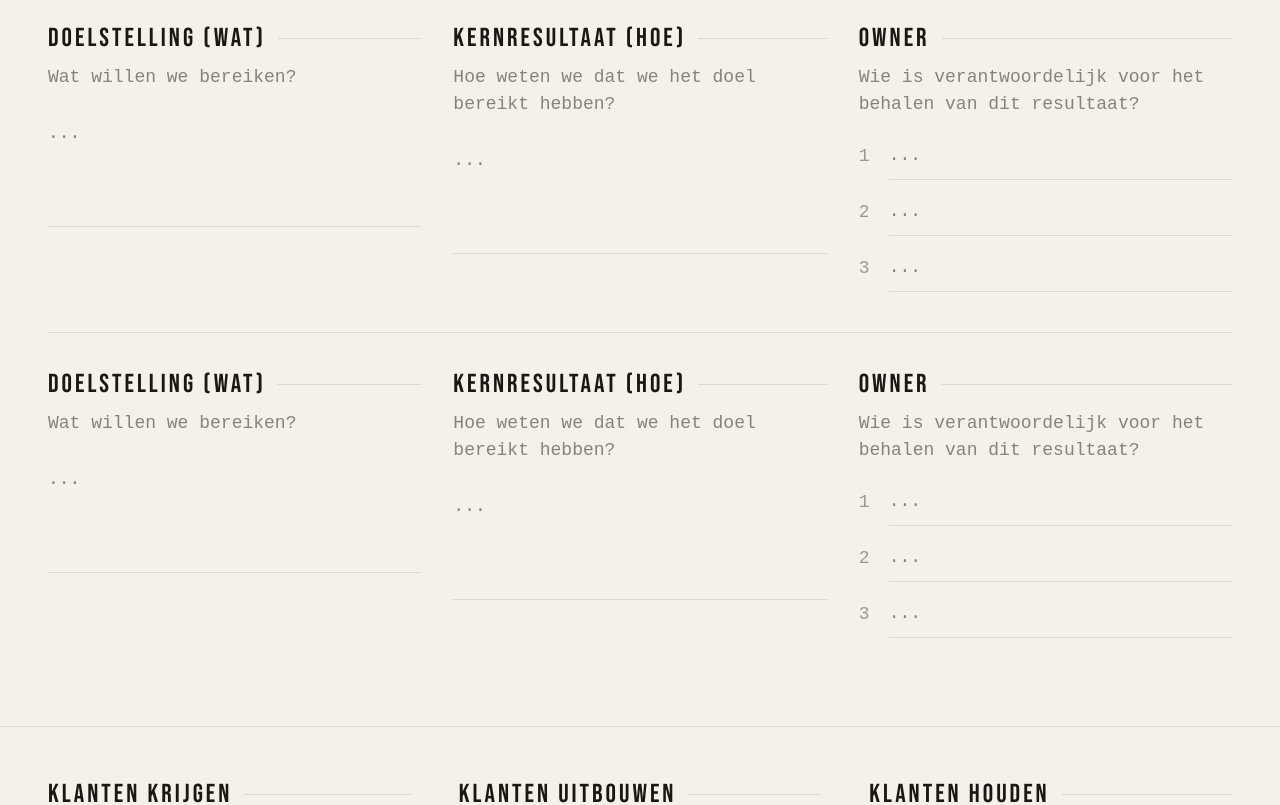
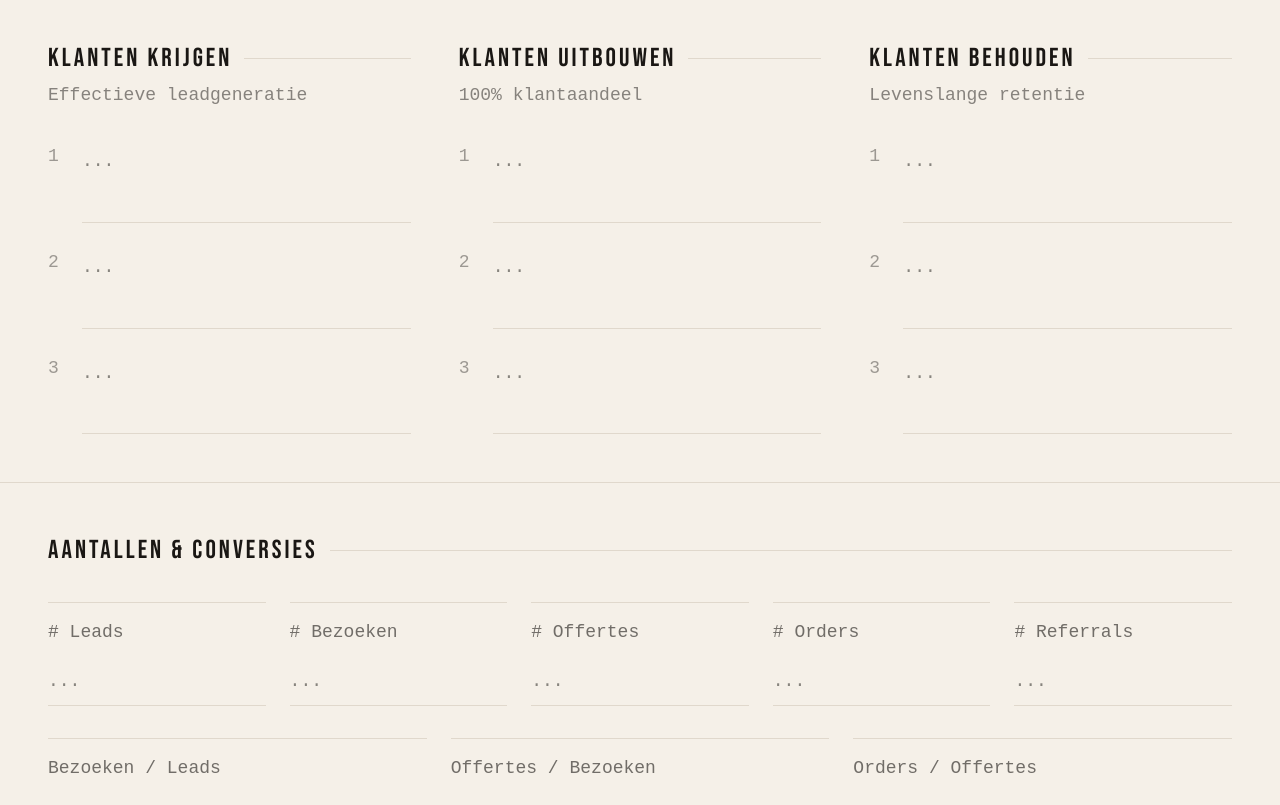
Before and after one commit to arnoceo-ops/arno-blog, a Next.js app: page /canvas/uitvoering in a window 1280 px wide. Shown: the part 1660-2465 px from the top of the page. Built offline with nearby package versions, Linux system fonts and the light colour scheme; no server answers.

Commit message:
fix: OKR kolommen 3 velden elk, OWNER (WIE), BEHOUDEN, conversie labels, KWARTAALTHEMA mono 18px

```diff
--- a/app/canvas/mensen/page.tsx
+++ b/app/canvas/mensen/page.tsx
@@ -206,7 +206,7 @@ export default function MensenPage() {
         <div style={{ ...s.groupLabel, marginTop: '48px' }}>
           BENODIGDE CAPACITEIT
           {/* fix 9: subtekst monospace 18px */}
-          <span style={{ ...MONO_SUB, marginBottom: 0, fontSize: '15px' }}>Hoeveel verkopers hebben we nodig om het jaardoel te halen?</span>
+          <span style={{ ...MONO_SUB, marginBottom: 0 }}>Hoeveel verkopers hebben we nodig om het jaardoel te halen?</span>
           <span style={LINE} />
         </div>
         <div style={{ display: 'grid', gridTemplateColumns: '1fr 1fr', gap: '48px' }}>
--- a/app/canvas/uitvoering/page.tsx
+++ b/app/canvas/uitvoering/page.tsx
@@ -40,9 +40,9 @@ const ALL_FIELDS: FieldDef[] = [
   { id: 'numbers_offertes', label: '# Offertes', sub: '', type: 'input' },
   { id: 'numbers_orders', label: '# Orders', sub: '', type: 'input' },
   { id: 'numbers_referrals', label: '# Referrals', sub: '', type: 'input' },
-  { id: 'conversie_leads_bezoeken', label: 'Leads → Bezoeken', sub: '', type: 'input' },
-  { id: 'conversie_bezoeken_offertes', label: 'Bezoeken → Offertes', sub: '', type: 'input' },
-  { id: 'conversie_offertes_orders', label: 'Offertes → Orders', sub: '', type: 'input' },
+  { id: 'conversie_leads_bezoeken', label: 'Bezoeken / Leads', sub: '', type: 'input' },
+  { id: 'conversie_bezoeken_offertes', label: 'Offertes / Bezoeken', sub: '', type: 'input' },
+  { id: 'conversie_offertes_orders', label: 'Orders / Offertes', sub: '', type: 'input' },
   { id: 'wensenlijst', label: 'WENSENLIJST', sub: "Nieuwe Logo's (Olifanten)", type: 'textarea' },
   { id: 'kpi_verkoopcyclus', label: 'Verkoopcyclus', sub: 'Doorlooptijd', type: 'input' },
   { id: 'kpi_conversieratio', label: 'Conversieratio', sub: '', type: 'input' },
@@ -117,38 +117,41 @@ function Field({ id, label, sub, type, value, onChange, onBlur, feedback, loadin
   )
 }
 
-// fix 15: OKR blok met 3 invoervelden onder OWNER
-function OkrBlock({ n, fp }: { n: number; fp: (id: string) => FieldProps }) {
+// Fix 3: OKR kolom — titel Bebas 26px, subtekst Mono 18px, 3 genummerde invoervelden
+function OkrCol({ title, sub, prefix, answers, arnobotFeedback, arnobotLoading, handleChange, handleBlur, handleArnoBot }: {
+  title: string; sub: string; prefix: string
+  answers: Record<string, string>
+  arnobotFeedback: Record<string, string>
+  arnobotLoading: Record<string, boolean>
+  handleChange: (id: string, v: string) => void
+  handleBlur: (id: string) => void
+  handleArnoBot: (id: string, label: string, sub: string) => void
+}) {
   return (
-    <div style={{ borderTop: '1px solid #e0d8cc', paddingTop: '32px', marginBottom: '32px' }}>
-      <div style={{ display: 'grid', gridTemplateColumns: '1fr 1fr 1fr', gap: '32px' }}>
-        <Field {...fp(`okr_wat_${n}`)} />
-        <Field {...fp(`okr_hoe_${n}`)} />
-        {/* OWNER met 3 losse invoervelden */}
     <div>
-          <div style={s.fieldLabel}>OWNER<span style={s.fieldLabelLine} /></div>
-          <div style={MONO_SUB}>Wie is verantwoordelijk voor het behalen van dit resultaat?</div>
+      <div style={{ ...BEBAS, marginBottom: '6px', display: 'flex', alignItems: 'center', gap: '12px' }}>{title}<span style={LINE} /></div>
+      <div style={MONO_SUB}>{sub}</div>
       {[1,2,3].map(i => {
-            const id = `okr_owner_${n}_${i}`
-            const p = fp(id)
-            const hasAnswer = !!p.value.trim()
+        const id = `${prefix}_${i}`
+        const value = answers[id] || ''
+        const hasAnswer = !!value.trim()
         return (
-              <div key={id} style={{ marginBottom: '8px' }}>
-                <div style={{ display: 'grid', gridTemplateColumns: '20px 1fr', gap: '10px', alignItems: 'center' }}>
+          <div key={id} style={{ marginBottom: '12px' }}>
+            <div style={{ display: 'grid', gridTemplateColumns: '24px 1fr', gap: '10px', alignItems: 'center' }}>
               <span style={{ ...MONO18, opacity: 0.4 }}>{i}</span>
-                  <input style={s.input} value={p.value} onChange={e => p.onChange(id, e.target.value)} onBlur={() => p.onBlur(id)} placeholder="..." />
+              <input style={{ backgroundColor: 'transparent', border: 'none', borderBottom: '1px solid #e0d8cc', color: '#1a1714', fontSize: '18px', padding: '8px 0', outline: 'none', fontFamily: 'var(--font-space-mono, monospace)', width: '100%', boxSizing: 'border-box' as const }}
+                value={value} onChange={e => handleChange(id, e.target.value)} onBlur={() => handleBlur(id)} placeholder="..." />
             </div>
             {hasAnswer && (
-                  <button style={{ ...s.arnobotBtn, opacity: p.loading ? 0.4 : 0.7, marginLeft: '30px' }} onClick={() => !p.loading && p.onArnoBot(id, `Owner ${n}.${i}`, '')}>
-                    {p.loading ? '→ ARNOBOT DENKT...' : p.feedback ? '→ OPNIEUW VRAGEN' : '→ ARNOBOT'}
+              <button style={{ ...s.arnobotBtn, opacity: arnobotLoading[id] ? 0.4 : 0.7, marginLeft: '34px' }}
+                onClick={() => !arnobotLoading[id] && handleArnoBot(id, `${title} ${i}`, sub)}>
+                {arnobotLoading[id] ? '→ ARNOBOT DENKT...' : arnobotFeedback[id] ? '→ OPNIEUW VRAGEN' : '→ ARNOBOT'}
               </button>
             )}
-                {p.feedback && !p.loading && <div style={{ ...s.arnobotBox, marginLeft: '30px' }}>{p.feedback}</div>}
+            {arnobotFeedback[id] && !arnobotLoading[id] && <div style={{ ...s.arnobotBox, marginLeft: '34px' }}>{arnobotFeedback[id]}</div>}
           </div>
         )
       })}
-        </div>
-      </div>
     </div>
   )
 }
@@ -269,8 +272,7 @@ export default function UitvoeringPage() {
             const hasAnswer = !!answers[id]?.trim()
             return (
               <div key={id}>
-                {/* fix 14a: Bebas 26px */}
-                <div style={{ ...BEBAS, fontSize: '20px', marginBottom: '8px' }}>{f(id).label}</div>
+                <div style={{ ...MONO18, opacity: 0.5, marginBottom: '8px' }}>{f(id).label}</div>
                 <input style={s.input} value={answers[id] || ''} onChange={e => handleChange(id, e.target.value)} onBlur={() => handleBlur(id)} placeholder="..." />
                 {/* fix 14b: ArnoBot */}
                 {hasAnswer && (
@@ -285,26 +287,53 @@ export default function UitvoeringPage() {
         </div>
       </div>
 
-      {/* fix 15: OKR blokken */}
+      {/* Fix 3: OKR — geen lijn, één blok met 3 kolommen elk 3 velden */}
       <div style={{ ...s.sectionDivider, paddingBottom: '48px' }}>
-        <div style={{ ...s.groupLabel, marginBottom: '8px' }}>OKR'S — DOELSTELLINGEN<span style={s.fieldLabelLine} /></div>
-        <OkrBlock n={1} fp={fp} />
-        <OkrBlock n={2} fp={fp} />
-        <OkrBlock n={3} fp={fp} />
+        <div style={{ ...s.groupLabel, marginBottom: '32px' }}>OKR'S — DOELSTELLINGEN<span style={s.fieldLabelLine} /></div>
+        <div style={{ display: 'grid', gridTemplateColumns: '1fr 1fr 1fr', gap: '48px' }}>
+          <OkrCol title="DOELSTELLING (WAT)" sub="Wat willen we bereiken?" prefix="okr_wat"
+            answers={answers} arnobotFeedback={arnobotFeedback} arnobotLoading={arnobotLoading}
+            handleChange={handleChange} handleBlur={handleBlur} handleArnoBot={handleArnoBot} />
+          <OkrCol title="KERNRESULTAAT (HOE)" sub="Hoe weten we dat we het doel bereikt hebben?" prefix="okr_hoe"
+            answers={answers} arnobotFeedback={arnobotFeedback} arnobotLoading={arnobotLoading}
+            handleChange={handleChange} handleBlur={handleBlur} handleArnoBot={handleArnoBot} />
+          <OkrCol title="OWNER (WIE)" sub="Wie is verantwoordelijk voor het behalen van dit resultaat?" prefix="okr_wie"
+            answers={answers} arnobotFeedback={arnobotFeedback} arnobotLoading={arnobotLoading}
+            handleChange={handleChange} handleBlur={handleBlur} handleArnoBot={handleArnoBot} />
+        </div>
       </div>
 
-      {/* fix 16: KLANTEN blokken — ACTIE vervangen door nummers 1, 2, 3 */}
+      {/* Fix 4: KLANTEN blokken — nummers 1/2/3 in Monospace 18px */}
       <div style={{ ...s.sectionDivider, display: 'grid', gridTemplateColumns: '1fr 1fr 1fr', gap: '48px', paddingBottom: '48px' }}>
         {[
           { key: 'krijgen', label: 'KLANTEN KRIJGEN', sub: 'Effectieve leadgeneratie' },
           { key: 'uitbouwen', label: 'KLANTEN UITBOUWEN', sub: '100% klantaandeel' },
-          { key: 'houden', label: 'KLANTEN HOUDEN', sub: 'Levenslange retentie' },
+          { key: 'houden', label: 'KLANTEN BEHOUDEN', sub: 'Levenslange retentie' },
         ].map(({ key, label, sub }) => (
           <div key={key}>
             <div style={{ ...s.groupLabel, marginBottom: '4px' }}>{label}<span style={s.fieldLabelLine} /></div>
             <div style={{ ...MONO_SUB, marginBottom: '24px' }}>{sub}</div>
-            <div style={{ display: 'flex', flexDirection: 'column', gap: '20px' }}>
-              {[1,2,3].map(n => <Field key={n} {...fp(`klanten_${key}_${n}`)} />)}
+            <div style={{ display: 'flex', flexDirection: 'column', gap: '16px' }}>
+              {[1,2,3].map(n => {
+                const id = `klanten_${key}_${n}`
+                const value = answers[id] || ''
+                const hasAnswer = !!value.trim()
+                return (
+                  <div key={id}>
+                    <div style={{ display: 'grid', gridTemplateColumns: '24px 1fr', gap: '10px', alignItems: 'flex-start' }}>
+                      <span style={{ ...MONO18, opacity: 0.4, paddingTop: '10px' }}>{n}</span>
+                      <textarea style={{ ...s.textarea, minHeight: '70px' }} value={value} onChange={e => handleChange(id, e.target.value)} onBlur={() => handleBlur(id)} placeholder="..." rows={2} />
+                    </div>
+                    {hasAnswer && (
+                      <button style={{ ...s.arnobotBtn, opacity: arnobotLoading[id] ? 0.4 : 0.7, marginLeft: '34px' }}
+                        onClick={() => !arnobotLoading[id] && handleArnoBot(id, `${label} ${n}`, '')}>
+                        {arnobotLoading[id] ? '→ ARNOBOT DENKT...' : arnobotFeedback[id] ? '→ OPNIEUW VRAGEN' : '→ ARNOBOT'}
+                      </button>
+                    )}
+                    {arnobotFeedback[id] && !arnobotLoading[id] && <div style={{ ...s.arnobotBox, marginLeft: '34px' }}>{arnobotFeedback[id]}</div>}
+                  </div>
+                )
+              })}
             </div>
           </div>
         ))}
```
Lines whose indentation alone changed are shown as unchanged.
